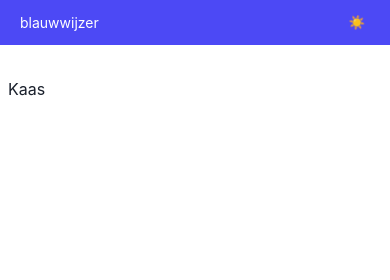
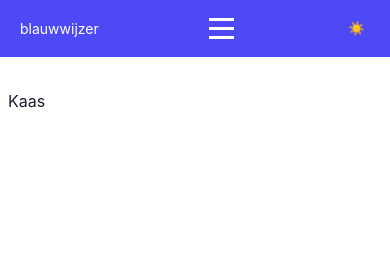
Before and after one commit to Dion2011q/blauwwijzer, a plain HTML site: page template.html in a window 390 px wide. Drawn offline with Linux system fonts and the light colour scheme.

Commit message:
Update template.html

```diff
--- a/template.html
+++ b/template.html
@@ -28,7 +28,20 @@
                     <li><a class="headerlink" href="chat.html">Chat</a></li>
                 </ul>
             </div>        </nav>
+        <div class="hamburger-menu" id="hamburger-menu">
+            <span></span>
+            <span></span>
+            <span></span>
+        </div>
         <button id="theme-toggle-btn"></button>
+        <nav class="mobile-nav" id="mobile-nav">
+            <ul>
+                <li><a href="index.html">Home</a></li>
+                <li><a href="todo.html">Todo</a></li>
+                <li><a href="notes.html">Notes</a></li>
+                <li><a href="chat.html">Chat</a></li>
+            </ul>
+        </nav>
     </header>
 
     <main>
```
